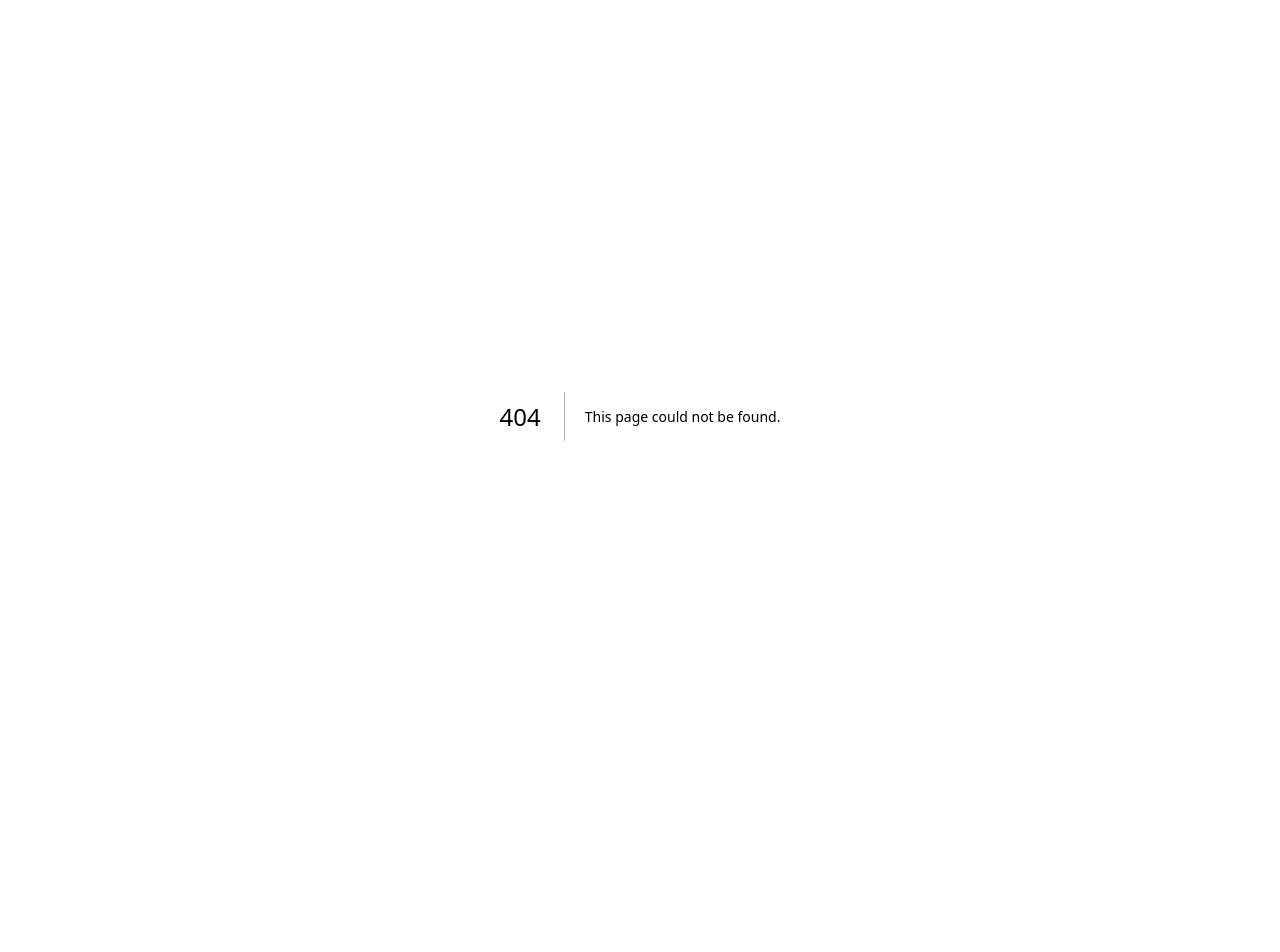
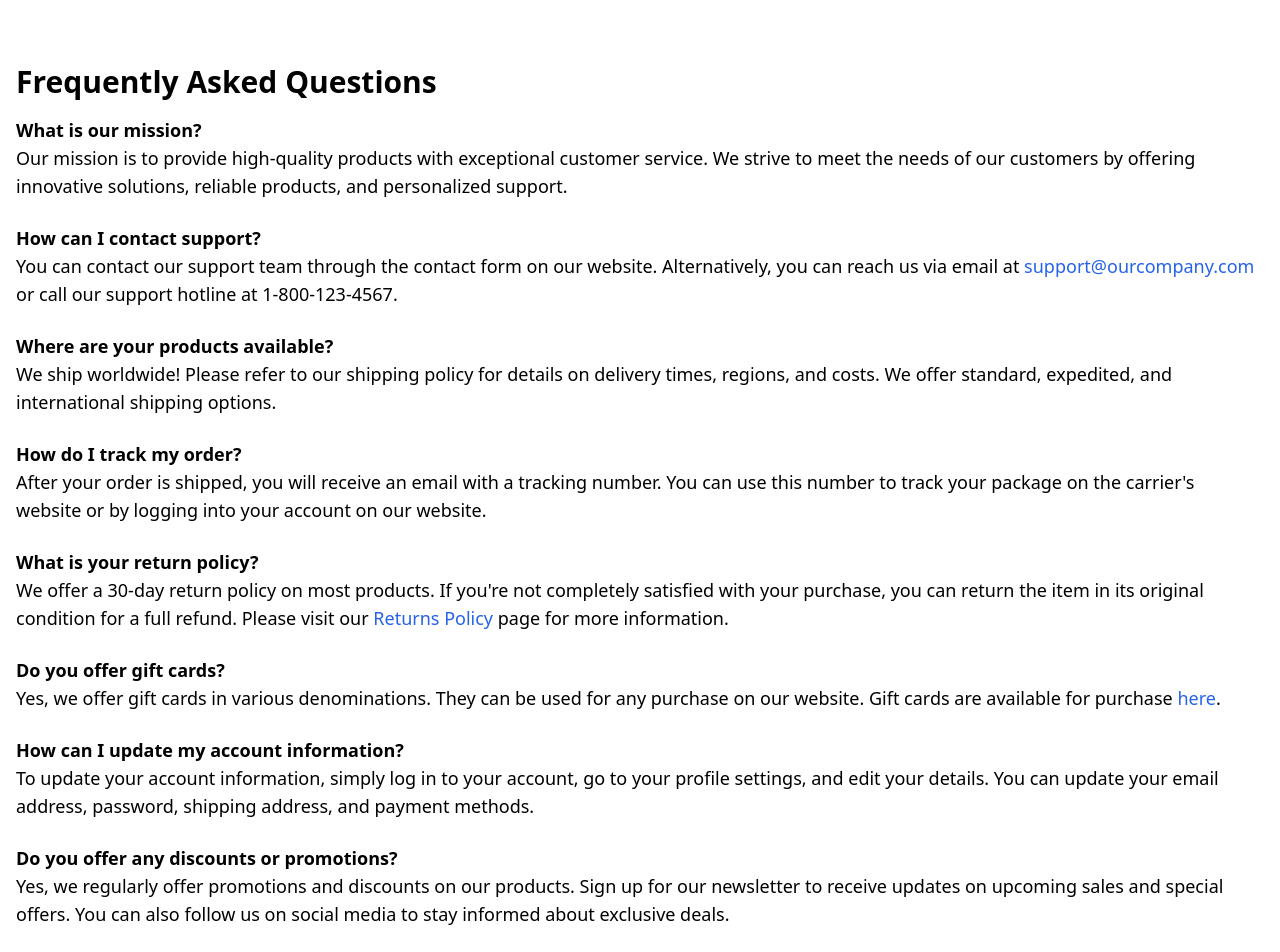
Before and after one commit to ManurangaJay/Home-Page, a Next.js app: page /faqs in a window 1280 px wide. Before the commit this address had no page. Shown: the top 952 px of the page. Before the commit the page ends 832 px from the top, so only its background shows below. Built offline with nearby package versions, Linux system fonts and the light colour scheme.

Commit message:
fear: Add test FAQs page

```diff
--- a/app/careers/page.tsx
+++ b/app/careers/page.tsx
@@ -1,4 +1,3 @@
-// pages/careers.tsx
 import React from "react";
 import Footer from "../components/Fotter";
 
--- /dev/null
+++ b/app/faqs/page.tsx
@@ -0,0 +1,102 @@
+// pages/faqs.tsx
+import React from "react";
+import Footer from "../components/Fotter";
+
+const FAQs: React.FC = () => {
+  return (
+    <div>
+      <div className="container mx-auto py-12">
+        <h1 className="text-3xl font-semibold mb-4">
+          Frequently Asked Questions
+        </h1>
+        <ul className="space-y-6 text-lg">
+          <li>
+            <strong>What is our mission?</strong>
+            <p>
+              Our mission is to provide high-quality products with exceptional
+              customer service. We strive to meet the needs of our customers by
+              offering innovative solutions, reliable products, and personalized
+              support.
+            </p>
+          </li>
+          <li>
+            <strong>How can I contact support?</strong>
+            <p>
+              You can contact our support team through the contact form on our
+              website. Alternatively, you can reach us via email at{" "}
+              <a
+                href="mailto:support@ourcompany.com"
+                className="text-blue-600 hover:underline"
+              >
+                support@ourcompany.com
+              </a>{" "}
+              or call our support hotline at 1-800-123-4567.
+            </p>
+          </li>
+          <li>
+            <strong>Where are your products available?</strong>
+            <p>
+              We ship worldwide! Please refer to our shipping policy for details
+              on delivery times, regions, and costs. We offer standard,
+              expedited, and international shipping options.
+            </p>
+          </li>
+          <li>
+            <strong>How do I track my order?</strong>
+            <p>
+              After your order is shipped, you will receive an email with a
+              tracking number. You can use this number to track your package on
+              the carrier's website or by logging into your account on our
+              website.
+            </p>
+          </li>
+          <li>
+            <strong>What is your return policy?</strong>
+            <p>
+              We offer a 30-day return policy on most products. If you're not
+              completely satisfied with your purchase, you can return the item
+              in its original condition for a full refund. Please visit our{" "}
+              <a href="/returns" className="text-blue-600 hover:underline">
+                Returns Policy
+              </a>{" "}
+              page for more information.
+            </p>
+          </li>
+          <li>
+            <strong>Do you offer gift cards?</strong>
+            <p>
+              Yes, we offer gift cards in various denominations. They can be
+              used for any purchase on our website. Gift cards are available for
+              purchase{" "}
+              <a href="/gift-cards" className="text-blue-600 hover:underline">
+                here
+              </a>
+              .
+            </p>
+          </li>
+          <li>
+            <strong>How can I update my account information?</strong>
+            <p>
+              To update your account information, simply log in to your account,
+              go to your profile settings, and edit your details. You can update
+              your email address, password, shipping address, and payment
+              methods.
+            </p>
+          </li>
+          <li>
+            <strong>Do you offer any discounts or promotions?</strong>
+            <p>
+              Yes, we regularly offer promotions and discounts on our products.
+              Sign up for our newsletter to receive updates on upcoming sales
+              and special offers. You can also follow us on social media to stay
+              informed about exclusive deals.
+            </p>
+          </li>
+        </ul>
+      </div>
+      <Footer />
+    </div>
+  );
+};
+
+export default FAQs;
```
